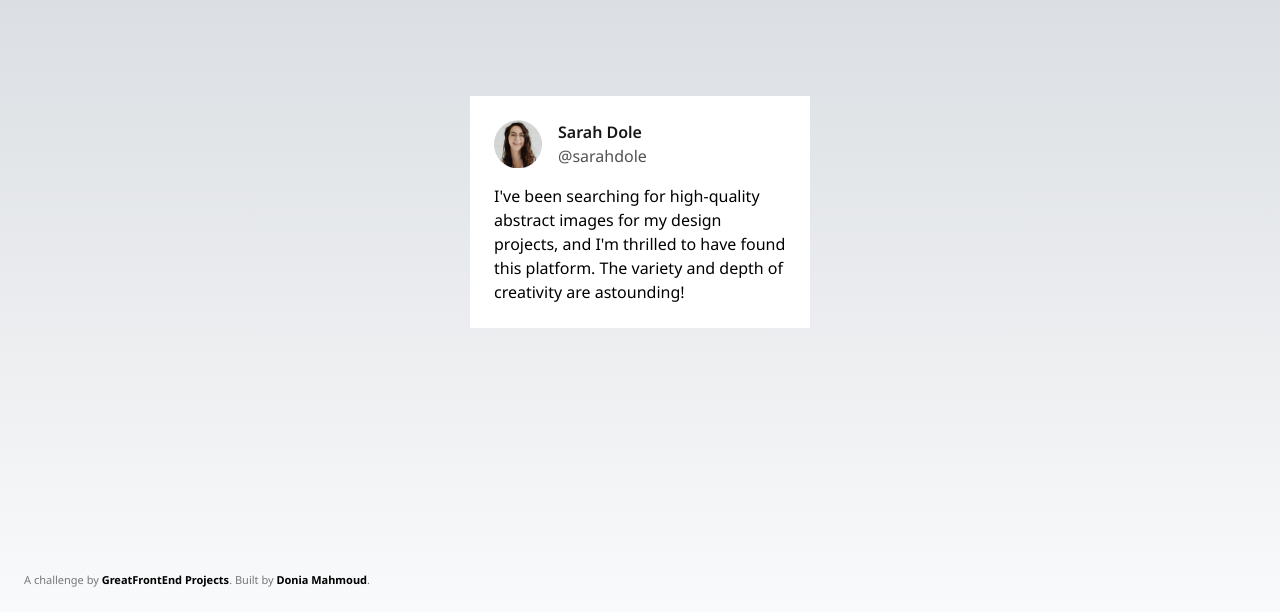
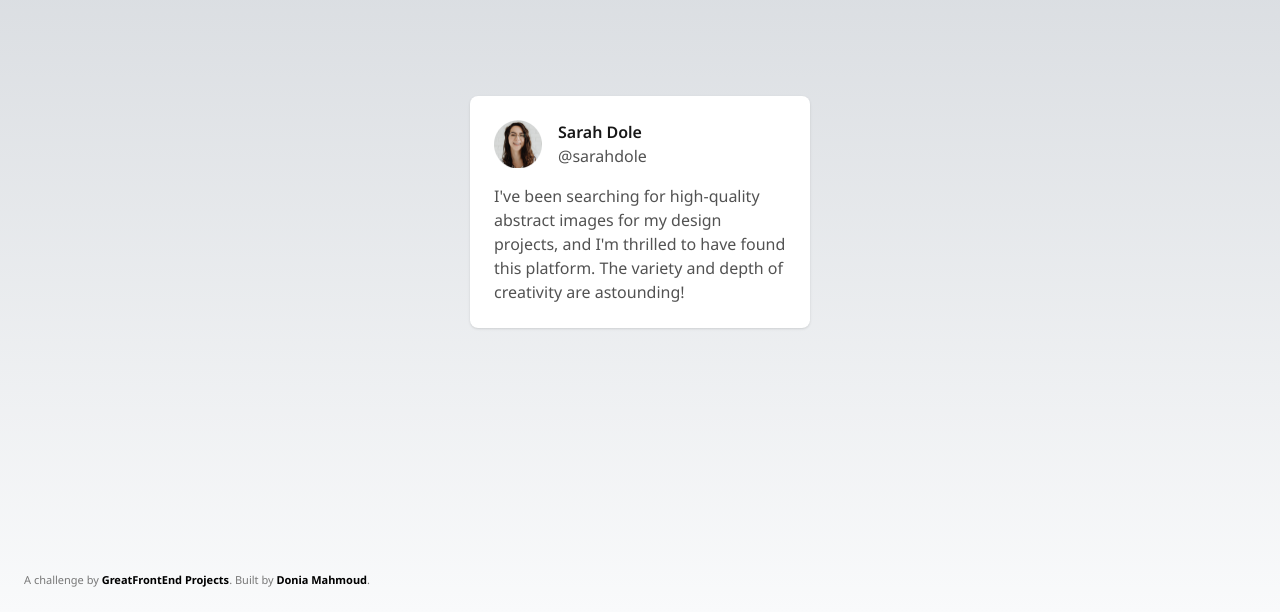
Before and after one commit to DoniaMahmoud/testimonial-card-challenge, a plain HTML site: page index.html in a window 1280 px wide. Shown: the part 188-800 px from the top of the page. Drawn offline with nearby package versions, Linux system fonts and the light colour scheme.

Commit message:
Add box styles

```diff
--- a/css/style.css
+++ b/css/style.css
@@ -43,6 +43,9 @@ body {
   padding: 24px;
   background: #fff;
   width: 340px;
+  border-radius: 8px;
+  box-shadow: 0px 1px 3px rgba(0, 0, 0, 0.1),
+    0px 1px 2px -1px rgba(0, 0, 0, 0.1);
 }
 
 .header {
@@ -60,3 +63,7 @@ body {
 .username {
   color: #525252;
 }
+
+.description {
+  color: #525252;
+}
--- a/index.html
+++ b/index.html
@@ -38,7 +38,7 @@
             <div class="username">@sarahdole</div>
           </div>
         </div>
-        <div>
+        <div class="description">
           I've been searching for high-quality abstract images for my design
           projects, and I'm thrilled to have found this platform. The variety
           and depth of creativity are astounding!
```
